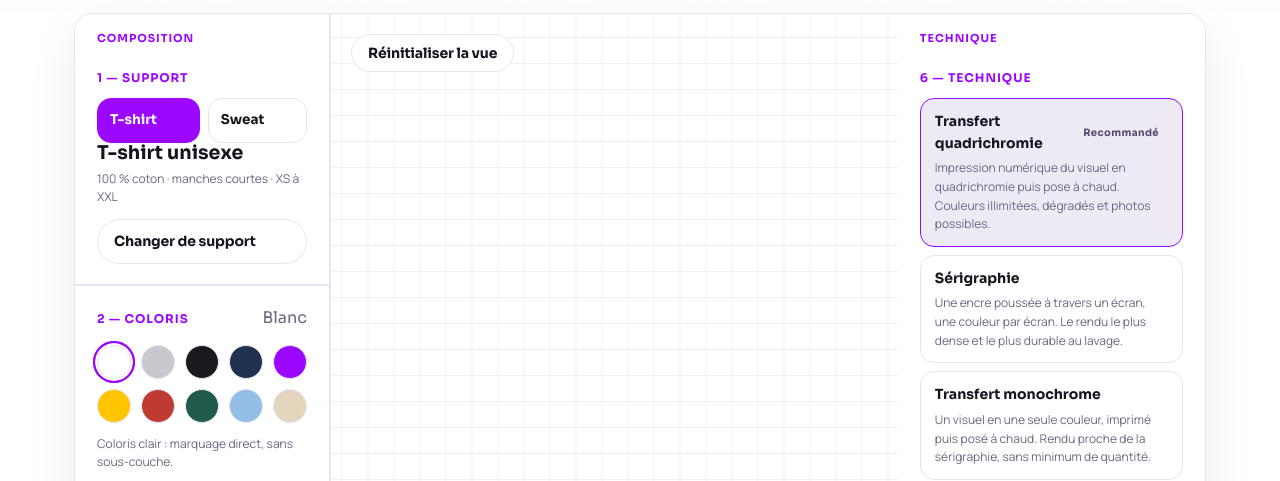
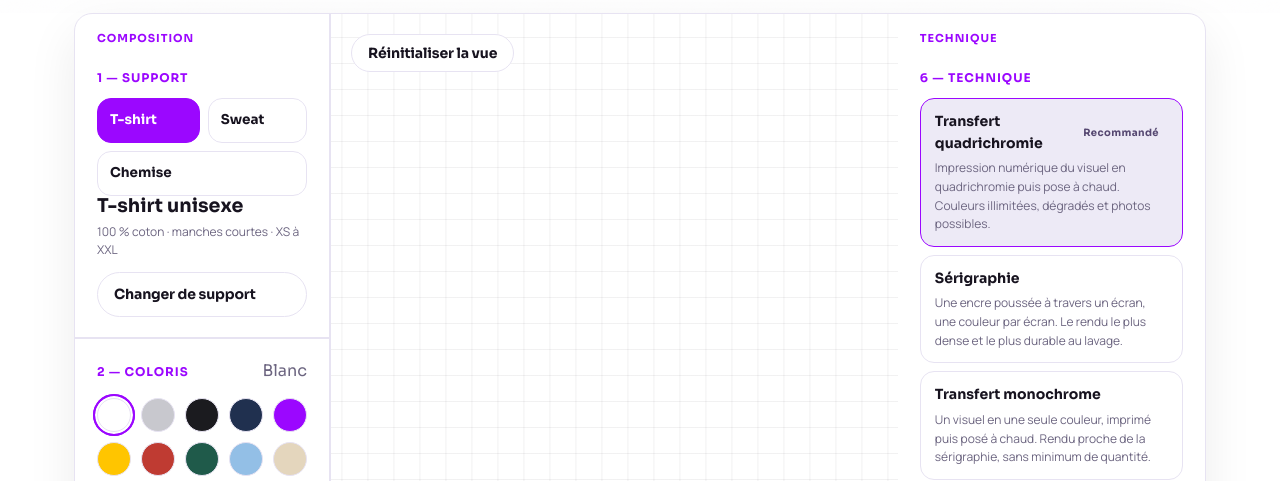
Before and after one commit to milioln/presstee, an Astro site: page /personnaliser in a window 1280 px wide. Shown: the part 248-729 px from the top of the page. Built offline with nearby package versions, Linux system fonts and the light colour scheme; Astro itself is replaced by a stand-in of ours; no server answers; a web font is replaced by a local one.

Commit message:
Ajoute un vrai modèle 3D pour la chemise (manches longues + col ouvert)
Manches prolongées comme pour le sweat, plus un col ouvert à pointes
(2 triangles) ajouté sur le buste. Vêtement sélectionnable au même
titre que le sweat dans le configurateur.

Co-Authored-By: Claude Sonnet 5 <noreply@anthropic.com>

```diff
--- a/src/pages/personnaliser.astro
+++ b/src/pages/personnaliser.astro
@@ -37,9 +37,10 @@ import '../styles/personnalisateur.css';
 
 							<div class="cell">
 								<h6>1 — Support</h6>
-								<div class="seg2" id="garmentPicker">
+								<div class="seg3" id="garmentPicker">
 									<button type="button" data-g="tshirt" class="on"><strong>T-shirt</strong></button>
 									<button type="button" data-g="sweat"><strong>Sweat</strong></button>
+									<button type="button" data-g="chemise"><strong>Chemise</strong></button>
 								</div>
 								<div class="support-name" id="supportName">T-shirt col rond<br>unisexe, 180 g/m²</div>
 								<p class="support-spec" id="supportSpec">100 % coton · manches courtes · XS à XXL</p>
--- a/src/scripts/personnalisateur/render.ts
+++ b/src/scripts/personnalisateur/render.ts
@@ -18,13 +18,14 @@ export const activeTech = () => (S.tech === 'auto' ? reco(totalColors(), qtyTota
 
 const TEXTURE_URL = '/personnalisateur/model/textures/Material_baseColor.png';
 
-// Un seul modèle 3D pour l'instant en dehors du t-shirt : le sweat garde
-// le même patron (torse, col, UV) et prolonge juste les manches — la
-// texture et les zones d'impression (print-zones.ts) restent donc
-// valables sans changement. Les autres familles (polo, chemise,
-// casquette) retombent sur le t-shirt en attendant leur propre modèle.
+// Sweat et chemise gardent le même patron que le t-shirt (torse, UV) et
+// prolongent/ajoutent juste des sommets (manches, col) : la texture et
+// les zones d'impression (print-zones.ts) restent donc valables sans
+// changement. Polo et casquette retombent sur le t-shirt en attendant
+// leur propre modèle.
 const MODEL_URL: Partial<Record<Garment, string>> = {
   sweat: '/personnalisateur/model/sweat/scene.gltf',
+  chemise: '/personnalisateur/model/chemise/scene.gltf',
 };
 const DEFAULT_MODEL_URL = '/personnalisateur/model/scene.gltf';
 
```
Also changed, not shown: src/scripts/personnalisateur/main.ts (+12 -14 lines), 2 other files.
